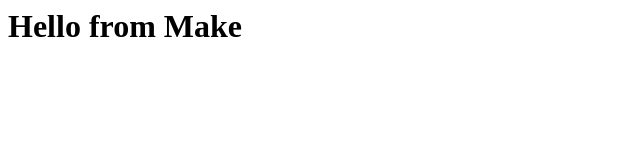
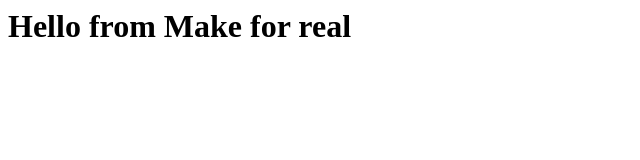
Before and after one commit to philpln/jt-rettung, a plain HTML site: page index.html in a window 1280 px wide. Shown: the whole page, without its empty margins (0-640 px from the left). Drawn offline with Linux system fonts and the light colour scheme.

Commit message:
update index.html via Postman

```diff
--- a/index.html
+++ b/index.html
@@ -1 +1 @@
-<h1>Hello from Make</h1>
+<h1>Hello from Make for real</h1>
```
